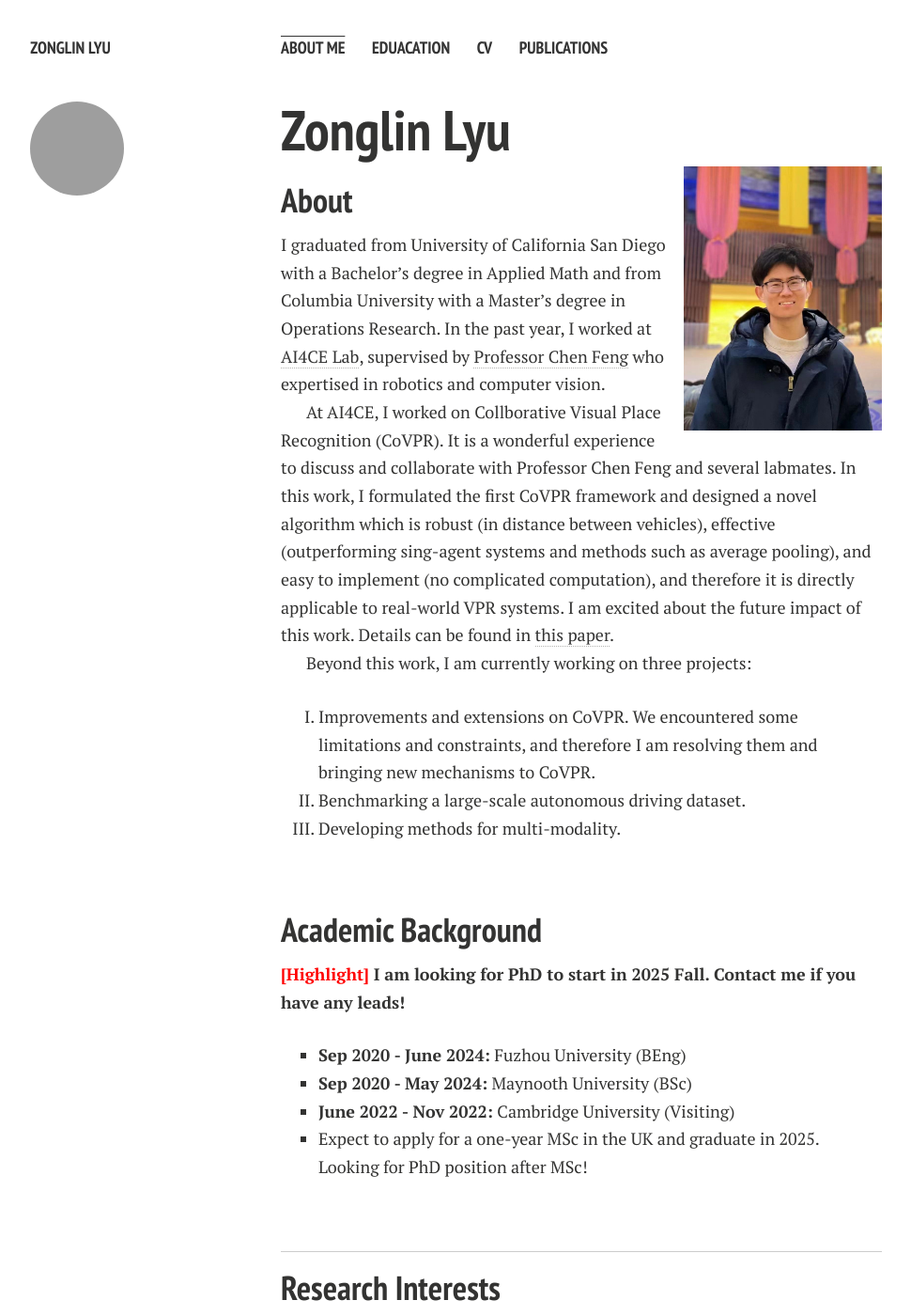
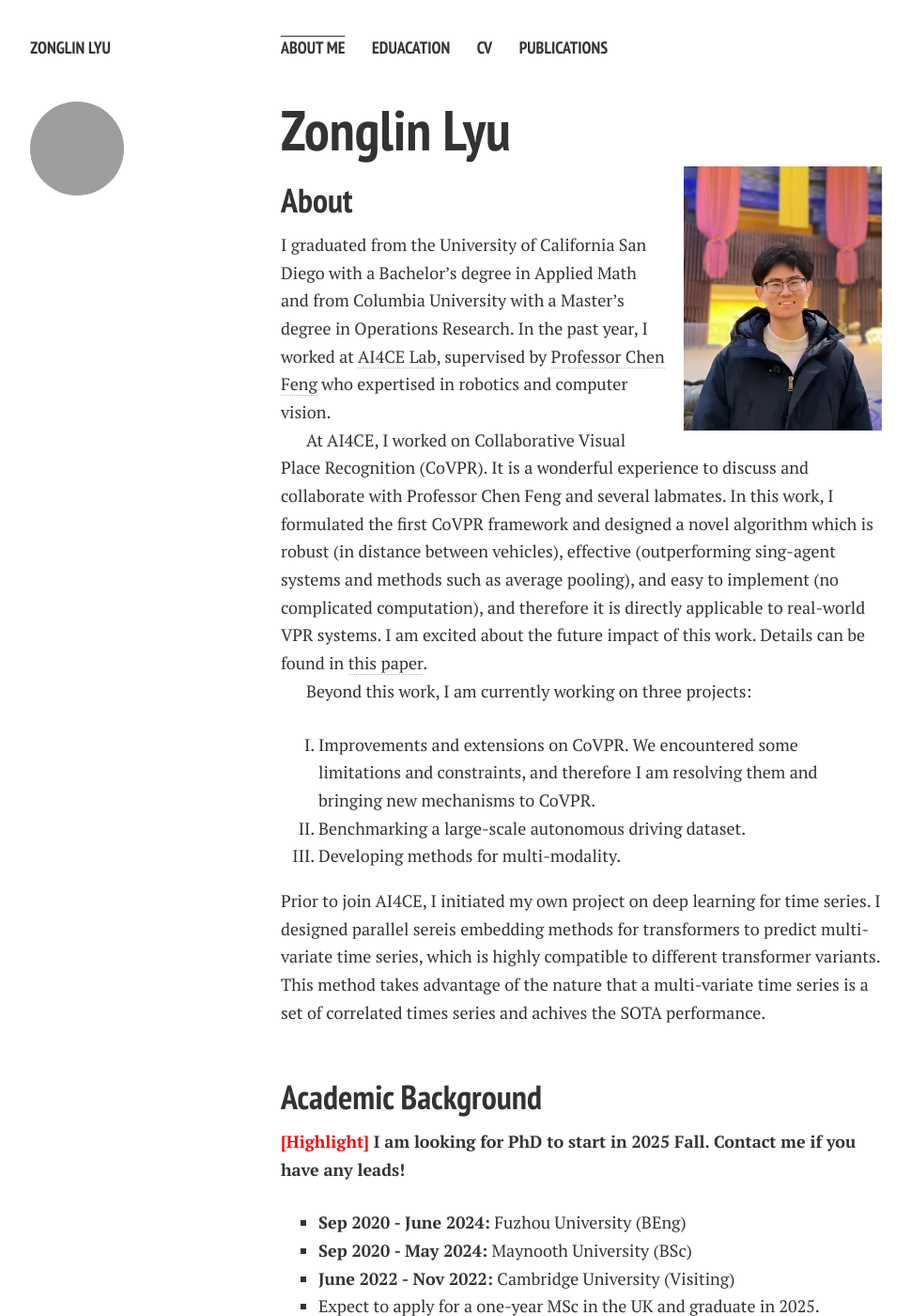
Before and after one commit to ZonglinL/ZonglinL.github.io, a Jekyll site: the page built from index.md, in a window 1280 px wide and 1400 px high. Shown: the whole window at 94% size, without its empty margins (21-991 px from the left). Built offline with Jekyll 4.4.1, drawn with Linux system fonts in a browser that asks for light colours; nearby versions of some CDN libraries; comment, search, counter and statistics services are not loaded; a style sheet for code colours, icons or effects is not loaded; our own code applies the rules of GitHub Pages for plain Markdown files.

Commit message:
Update index.md

```diff
--- a/index.md
+++ b/index.md
@@ -8,14 +8,16 @@ layout: page
 
 ## About
 
-I graduated from University of California San Diego with a Bachelor's degree in Applied Math and from Columbia University with a Master's degree in Operations Research. In the past year, I worked at [AI4CE Lab](https://ai4ce.github.io/), supervised by [Professor Chen Feng](https://scholar.google.com/citations?user=YeG8ZM0AAAAJ&hl=en) who expertised in robotics and computer vision.
+I graduated from the University of California San Diego with a Bachelor's degree in Applied Math and from Columbia University with a Master's degree in Operations Research. In the past year, I worked at [AI4CE Lab](https://ai4ce.github.io/), supervised by [Professor Chen Feng](https://scholar.google.com/citations?user=YeG8ZM0AAAAJ&hl=en) who expertised in robotics and computer vision.
 
-At AI4CE, I worked on Collborative Visual Place Recognition (CoVPR). It is a wonderful experience to discuss and collaborate with Professor Chen Feng and several labmates. In this work, I formulated the first CoVPR framework and designed a novel algorithm which is robust (in distance between vehicles), effective (outperforming sing-agent systems and methods such as average pooling), and easy to implement (no complicated computation), and therefore it is directly applicable to real-world VPR systems. I am excited about the future impact of this work. Details can be found in [this paper](https://arxiv.org/abs/2310.05541).
+At AI4CE, I worked on Collaborative Visual Place Recognition (CoVPR). It is a wonderful experience to discuss and collaborate with Professor Chen Feng and several labmates. In this work, I formulated the first CoVPR framework and designed a novel algorithm which is robust (in distance between vehicles), effective (outperforming sing-agent systems and methods such as average pooling), and easy to implement (no complicated computation), and therefore it is directly applicable to real-world VPR systems. I am excited about the future impact of this work. Details can be found in [this paper](https://arxiv.org/abs/2310.05541).
 
 Beyond this work, I am currently working on three projects:
 1.    Improvements and extensions on CoVPR. We encountered some limitations and constraints, and therefore I am resolving them and bringing new mechanisms to CoVPR.
 2.    Benchmarking a large-scale autonomous driving dataset.
 3.    Developing methods for multi-modality.
+
+Prior to join AI4CE, I initiated my own project on deep learning for time series. I designed parallel sereis embedding methods for transformers to predict multi-variate time series, which is highly compatible to different transformer variants. This method takes advantage of the nature that a multi-variate time series is a set of correlated times series and achives the SOTA performance.
 
 <br>
 
```
